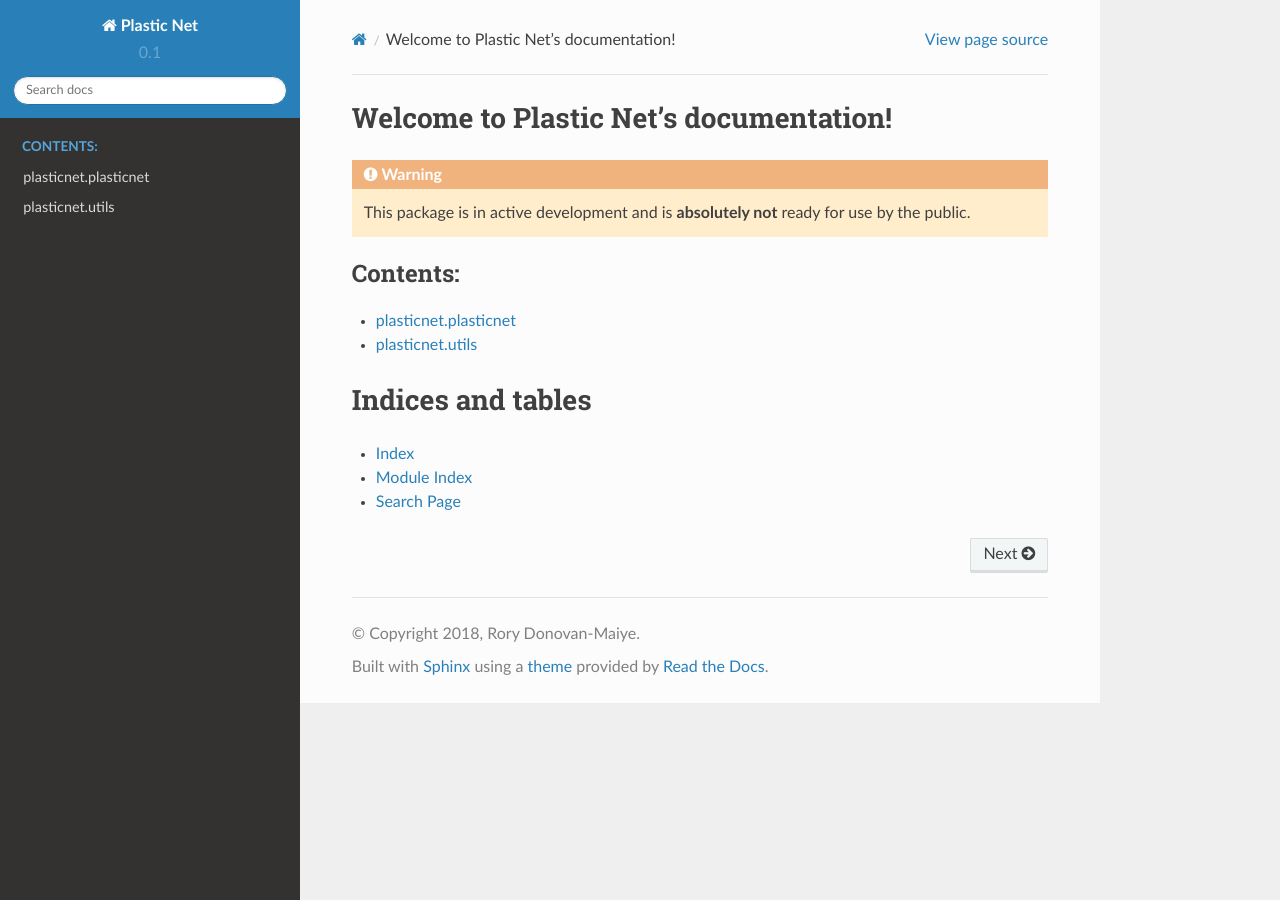
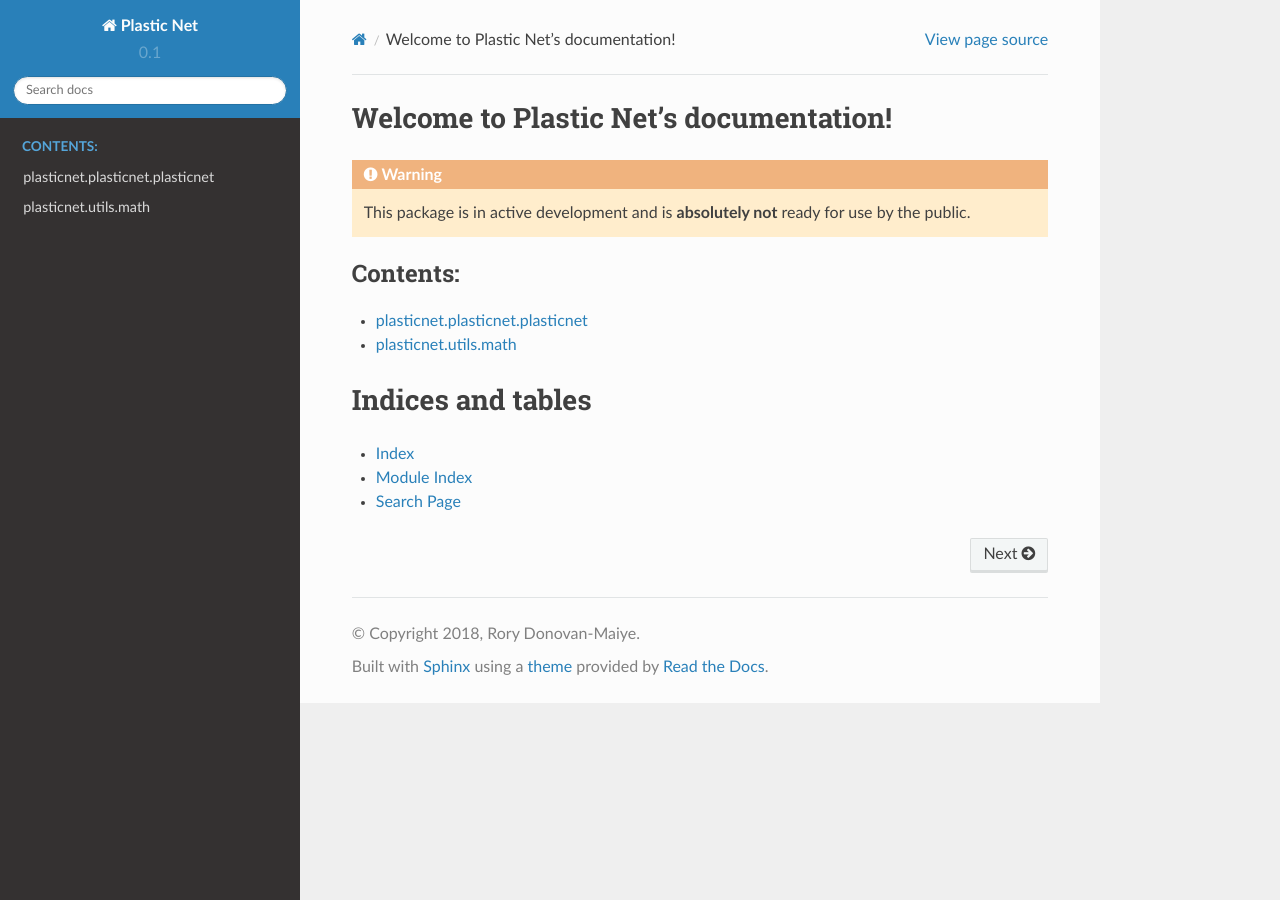
Before and after one commit to donovanr/plasticnet, a Sphinx documentation site: the page built from docs/source/index.rst, in a window 1280 px wide. Built offline with Sphinx 7.4.7 and the Read the Docs theme 2.0.0, drawn with Linux system fonts in a browser that asks for light colours.

```diff
--- a/docs/source/index.rst
+++ b/docs/source/index.rst
@@ -9,7 +9,7 @@ Welcome to Plastic Net's documentation!
 .. warning:: This package is in active development and is **absolutely not** ready for use by the public.
 
 .. toctree::
-   :maxdepth: 2
+   :maxdepth: 3
    :caption: Contents:
 
    plasticnet
--- a/docs/source/plasticnet.rst
+++ b/docs/source/plasticnet.rst
@@ -1,6 +1,5 @@
-plasticnet.plasticnet
-=======================
-
-.. automodule:: plasticnet.plasticnet
+plasticnet.plasticnet.plasticnet
+================================
+.. currentmodule:: plasticnet.plasticnet.plasticnet
+.. automodule:: plasticnet.plasticnet.plasticnet
     :members:
-    :undoc-members:
--- a/docs/source/utils.rst
+++ b/docs/source/utils.rst
@@ -1,6 +1,5 @@
-plasticnet.utils
-=================
-
-.. automodule:: plasticnet.utils
+plasticnet.utils.math
+=====================
+.. currentmodule:: plasticnet.plasticnet.plasticnet
+.. automodule:: plasticnet.utils.math
     :members:
-    :undoc-members:
```
